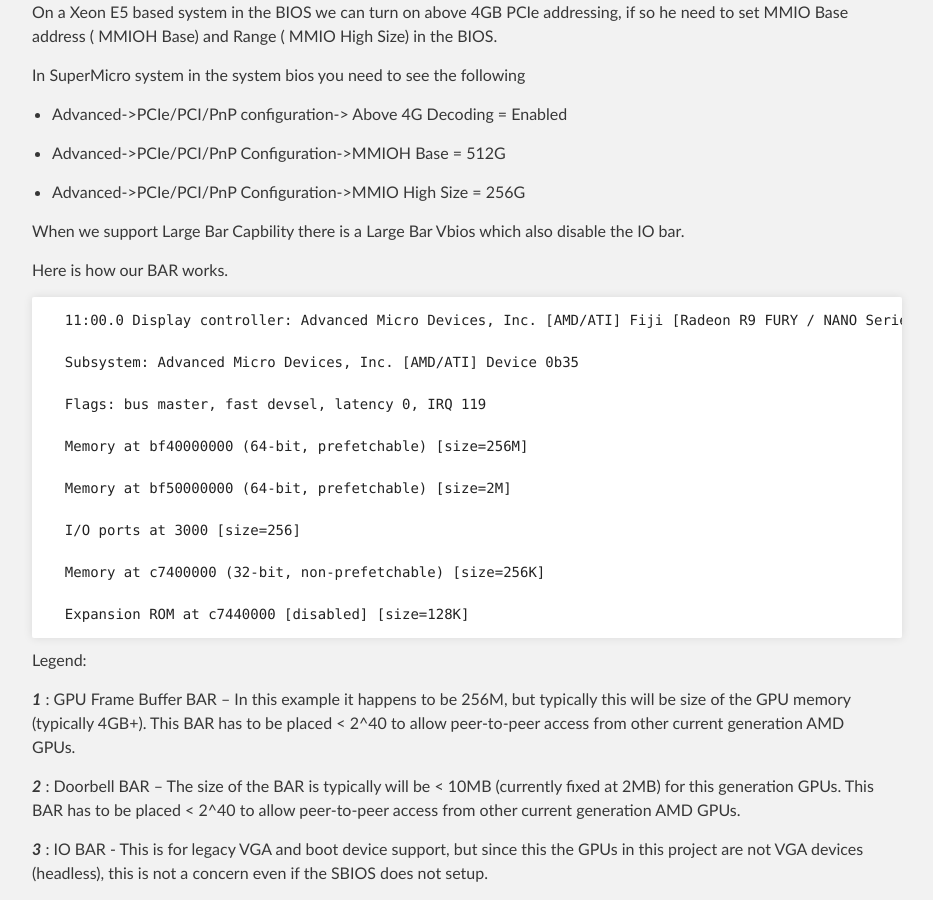
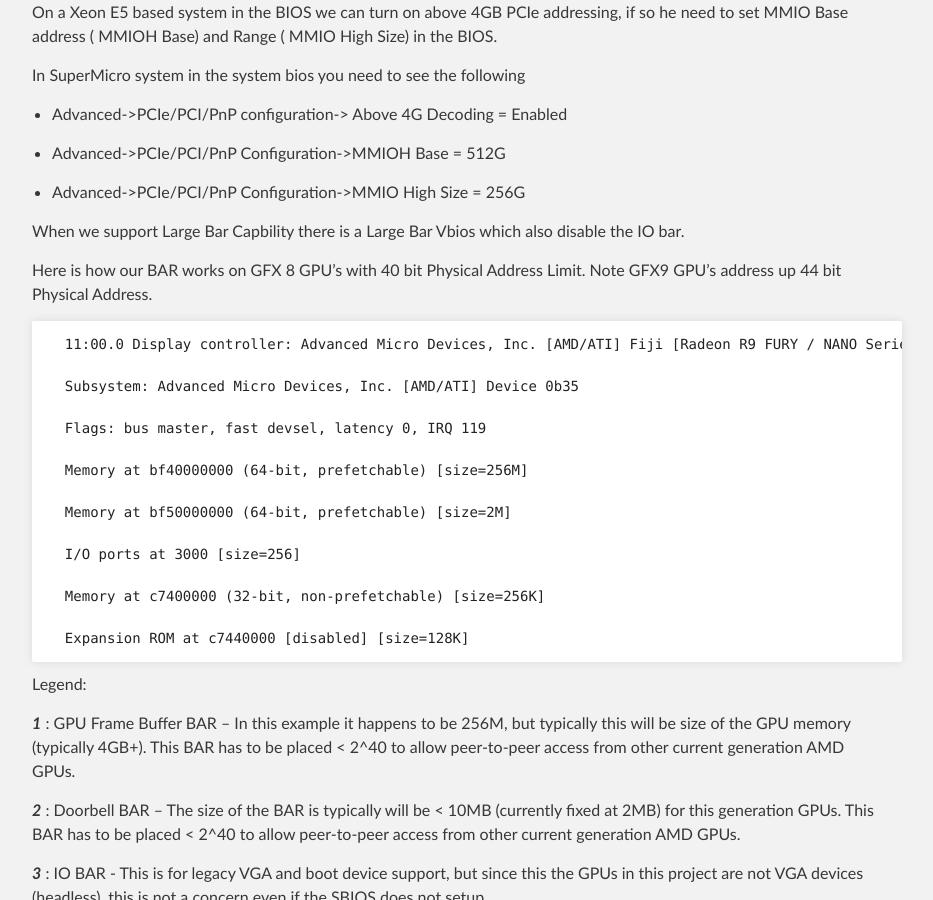
Before and after one commit to ROCm/ROCm.github.io, a Jekyll site: the page built from ROCmPCIeFeatures.md, in a window 1280 px wide and 900 px high, scrolled down 1154 px. Shown: the whole window, without its empty margins (183-1116 px from the left). Built offline with Jekyll 4.4.1, drawn with Linux system fonts in a browser that asks for light colours; our own code applies the rules of GitHub Pages for plain Markdown files.

Commit message:
Update ROCmPCIeFeatures.md

```diff
--- a/ROCmPCIeFeatures.md
+++ b/ROCmPCIeFeatures.md
@@ -35,7 +35,7 @@
 
 When we support Large Bar Capbility there is a  Large Bar Vbios which also disable the IO bar.
 
-Here is how our BAR works.
+Here is how our BAR works on GFX 8 GPU's with 40 bit Physical Address Limit. Note GFX9 GPU's address up 44 bit Physical Address.
 
       11:00.0 Display controller: Advanced Micro Devices, Inc. [AMD/ATI] Fiji [Radeon R9 FURY / NANO Series] (rev c1)
 
```
